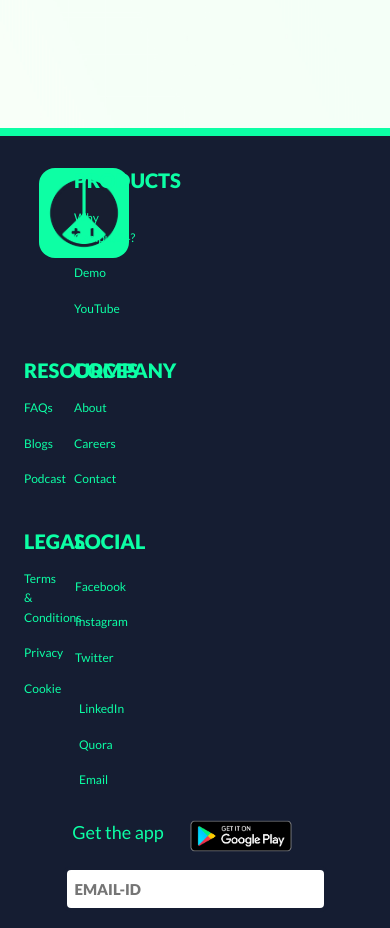
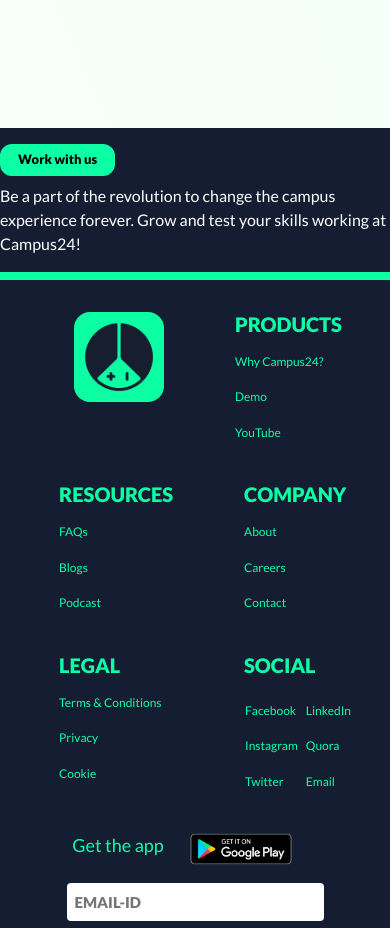
Before and after one commit to Campus24web-Team/campus24.in, a Gatsby site: page /newsletter in a window 390 px wide. Shown: the part 3560-4488 px from the top of the page. Built offline with nearby package versions, Linux system fonts and the light colour scheme; Gatsby itself is replaced by a stand-in of ours.

Commit message:
Footer made responsive and third half added

```diff
--- a/src/components/Layout/Footer.js
+++ b/src/components/Layout/Footer.js
@@ -8,21 +8,43 @@
 
 function Footer() {
     return (
+
         <>
+
+                <section className="pt-3 pb-3" style={{ backgroundColor: "#151d32" }}>
+                    <div className="container">
+                        <div className="row part-above-footer">
+                            <Link to="/careers" className="work-with-us">
+                                <button className="nav-app">Work with us</button>
+                            </Link>
+                            <p className="pt-2 text-above-footer" style={{
+                                color: "white",
+                                display: "inline-block",
+                                height: "100%",
+                                verticalAlign: "middle",
+                                marginBottom: "0"
+                            }}>
+                                Be a part of the revolution to change the campus
+                                experience forever. Grow and test your skills working at
+                                Campus24!
+                            </p>
+                        </div>
+                    </div>
+                </section>
             <footer className="pb-4 pt-2" style={{ minHeight: '19rem', maxWidth: '100vw', overflow: 'hidden' }}>
                 <div className="container">
                     <div className="row footer-2-part-flex">
-                        <div className="row col-4 footer-2-part mt-4">
+                        <div className="row footer-2-part mt-4">
                             <div className="col-6 footer-list-container">
                                 <div className="container">
                                     <Link to="/">
-                                        <div>
+                                        <div class="footer-image">
                                             <img src={FooterPic} className="footer-campus-logo" alt="Campus 24" />
                                         </div>
                                     </Link>
                                 </div>
                             </div>
-                            <div className="col-6 footer-list-container">
+                            <div className="col-6 product-container">
                                 <h3 style={{ color: '#0CFFA5', fontFamily: '"lato"', fontSize: '20px', fontWeight: 900 }}>PRODUCTS</h3>
                                 <ul style={{ listStyle: 'none', padding: 0 }}>
                                     <li style={{ display: 'block' }}><Link to="/why-campus24">Why Campus24?</Link></li>
@@ -31,7 +53,7 @@
                                 </ul>
                             </div>
                         </div>
-                        <div className="row col-4 footer-2-part mt-4">
+                        <div className="row footer-2-part mt-4">
                             <div className="col-6 footer-list-container" style={{ paddingLeft: '40px' }}>
                                 <h3 style={{ color: '#0CFFA5', fontFamily: '"lato"', fontSize: '20px', fontWeight: 900 }}>RESOURCES</h3>
                                 <ul style={{ listStyle: 'none', padding: 0 }}>
@@ -49,7 +71,7 @@
                                 </ul>
                             </div>
                         </div>
-                        <div className="row col-4 footer-2-part mt-4">
+                        <div className="row footer-2-part mt-4">
                             <div className="col-6 footer-list-container">
                                 <h3 style={{ color: '#0CFFA5', fontFamily: '"lato"', fontSize: '20px', fontWeight: 900 }}>LEGAL</h3>
                                 <ul style={{ listStyle: 'none', padding: 0 }}>
--- a/src/components/static/style/Layout/footer.css
+++ b/src/components/static/style/Layout/footer.css
@@ -2,7 +2,10 @@
     background-color: #151d32;
     font-family: 'Lato';
     border-top: 8px solid #0CFFA5;
+
 }
+
+
 
 .footer-campus-logo {
     max-width: 100px;
@@ -27,10 +30,11 @@
 
 .img-logo {
     max-width: 100%;
+
 }
 
 .footer-list-container {
-    padding-left: 48px;
+padding-left: 20px;
 }
 
 .footer-app {
@@ -45,12 +49,16 @@
     min-width: fit-content;
     margin-top: 2px;
 }
+.footer-2-part-flex{
+ padding-left:50px;
+}
 
 .footer-app:hover {
     transform: scale(1.025);
     color: rgb(4, 139, 90);
     text-decoration: none;
 }
+
 
 @media (max-width: 992px) {
     footer {
@@ -68,6 +76,8 @@
     .footer-list-container {
         padding-left: 32px;
     }
+
+
 }
 
 @media (max-width: 600px) {
@@ -85,10 +95,12 @@
     }
     .footer-list-container {
         padding-left: 24px;
+
     }
     footer li {
         font-size: small;
         padding-top: 8px;
         margin-top: 8px;
     }
+
 }
--- a/src/pages/newsletter.js
+++ b/src/pages/newsletter.js
@@ -136,7 +136,7 @@
                     </div>
                     <div className="download-now">
                         <div className="download-title">Download the Campus24 App</div><br></br>
-                        <div className="download-text">Join the largest student community in India IN</div><br></br>
+                        <div className="download-text">Join the largest student community in India </div><br></br>
                         <img src={googleplay2}></img><br></br>
                         <div className="download-footer">Rated 4.75/5 ⭐️ by 600+ students </div>
                     </div>
```
